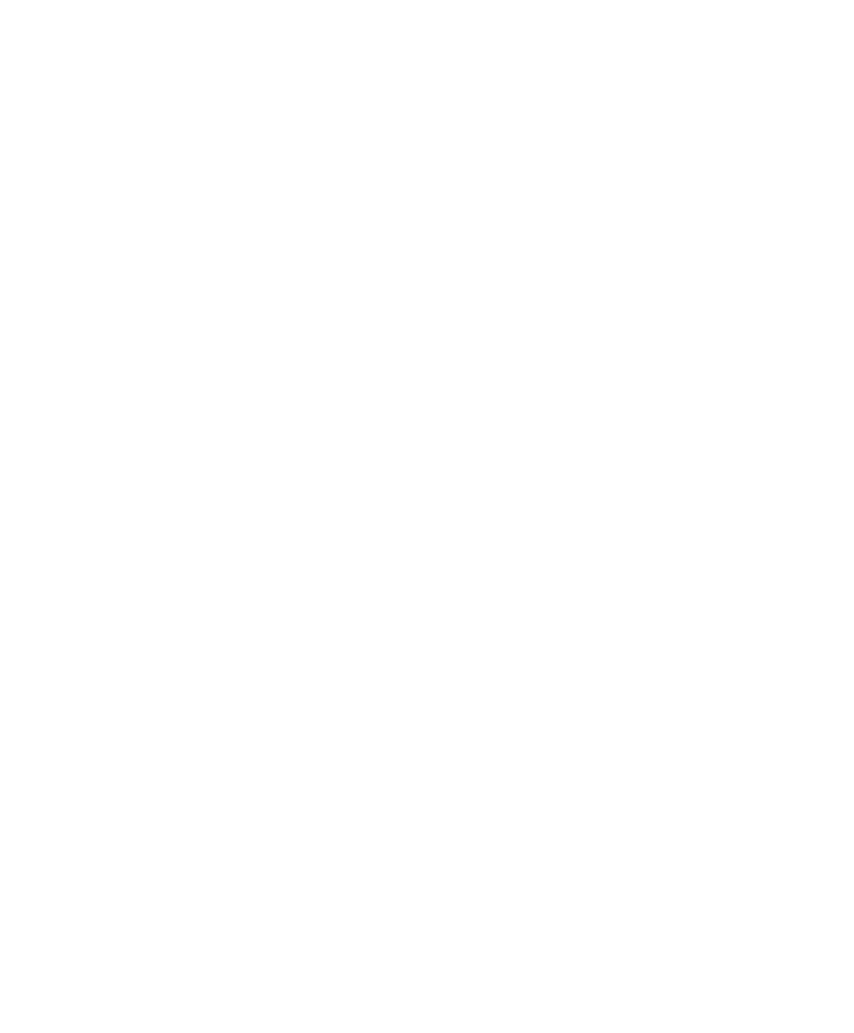
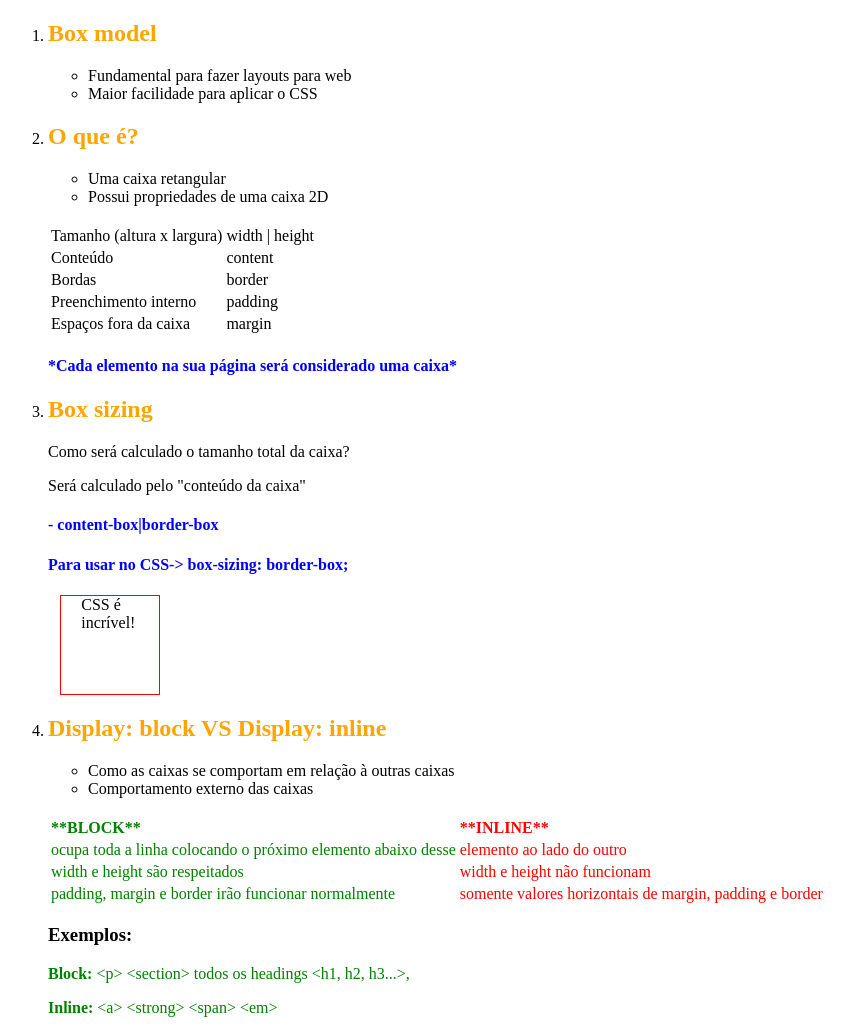
Before and after one commit to LuizFlavioTB/Rocketseat, a plain HTML site: page uma_caixa_dentro_da_outra/display_block_inline.html in a window 1280 px wide. Shown: the whole page, without its empty margins (0-854 px from the left). Before the commit the page ends 800 px from the top, so only its background shows below. Drawn offline with Linux system fonts and the light colour scheme.

Commit message:
display_blok_&_inline

```diff
--- a/uma_caixa_dentro_da_outra/display_block_inline.html
+++ b/uma_caixa_dentro_da_outra/display_block_inline.html
@@ -0,0 +1,100 @@
+<!DOCTYPE html>
+<html lang="en">
+
+<head>
+  <meta charset="UTF-8">
+  <meta http-equiv="X-UA-Compatible" content="IE=edge">
+  <meta name="viewport" content="width=device-width, initial-scale=1.0">
+  <title>Display block inline</title>
+  <link rel="stylesheet" href="style.css">
+</head>
+
+<body>
+  <ol>
+    <li>
+      <h2 class="c1">Box model</h2>
+      <ul>
+        <li>Fundamental para fazer layouts para web</li>
+        <li>Maior facilidade para aplicar o CSS</li>
+      </ul>
+    </li>
+    <li>
+      <h2 class="c1">O que é?</h2>
+      <ul>
+        <li>Uma caixa retangular</li>
+        <li>Possui propriedades de uma caixa 2D</li>
+      </ul><br>
+      <table>
+        <thead>
+        <tbody>
+          <tr>
+            <td>Tamanho (altura x largura)</td>
+            <td>width | height</td>
+          </tr>
+          <tr>
+            <td>Conteúdo</td>
+            <td>content</td>
+          </tr>
+          <tr>
+            <td>Bordas</td>
+            <td>border</td>
+          </tr>
+          <tr>
+            <td>Preenchimento interno</td>
+            <td>padding</td>
+          </tr>
+          <tr>
+            <td>Espaços fora da caixa</td>
+            <td>margin</td>
+          </tr>
+        </tbody>
+        </thead>
+      </table>
+      <h4>*Cada elemento na sua página será considerado uma caixa*</h4>
+    </li>
+    <li>
+      <h2 class="c1">Box sizing</h2>
+      <p>Como será calculado o tamanho total da caixa?</p>
+      <p>Será calculado pelo "conteúdo da caixa"</p>
+      <h4>- content-box|border-box</h4>
+      <h4>Para usar no <strong>CSS</strong>-> box-sizing: border-box;</h4>
+      <div>
+        CSS é incrível!
+      </div>
+    </li>
+    <li>
+      <h2 class="c1">Display: block <strong>VS</strong> Display: inline</h2>
+      <ul>
+        <li>Como as caixas se comportam em relação à outras caixas</li>
+        <li>Comportamento externo das caixas</li>
+      </ul><br>
+      <table>
+        <thead>
+          <tr>
+            <th class="c2">**BLOCK**</th>
+            <th class="c3">**INLINE**</th>
+          </tr>
+        <tbody>
+          <tr>
+            <td class="c2">ocupa toda a linha colocando o próximo elemento abaixo desse</td>
+            <td class="c3">elemento ao lado do outro</td>
+          </tr>
+          <tr>
+            <td class="c2">width e height são respeitados</td>
+            <td class="c3">width e height não funcionam</td>
+          </tr>
+          <tr>
+            <td class="c2">padding, margin e border irão funcionar normalmente</td>
+            <td class="c3">somente valores horizontais de margin, padding e border</td>
+          </tr>
+        </tbody>
+        </thead>
+      </table>
+      <h3>Exemplos:</h3>
+      <p class="c2"><Strong>Block: </Strong>&lt;p&gt; &lt;section&gt; todos os headings &lt;h1, h2, h3...&gt;,</p>
+      <p class="c2"><Strong>Inline: </Strong>&lt;a&gt; &lt;strong&gt; &lt;span&gt; &lt;em&gt;</p>
+    </li>
+  </ol>
+</body>
+
+</html>
--- a/uma_caixa_dentro_da_outra/style.css
+++ b/uma_caixa_dentro_da_outra/style.css
@@ -12,3 +12,9 @@ h4{
 .c1{
   color: orange;
 }
+.c2 {
+  color: green;
+}
+.c3 {
+  color: red
+}
```
Also changed, not shown: uma_caixa_dentro_da_outra/Box_Sizing.html (+1 -1 lines).
